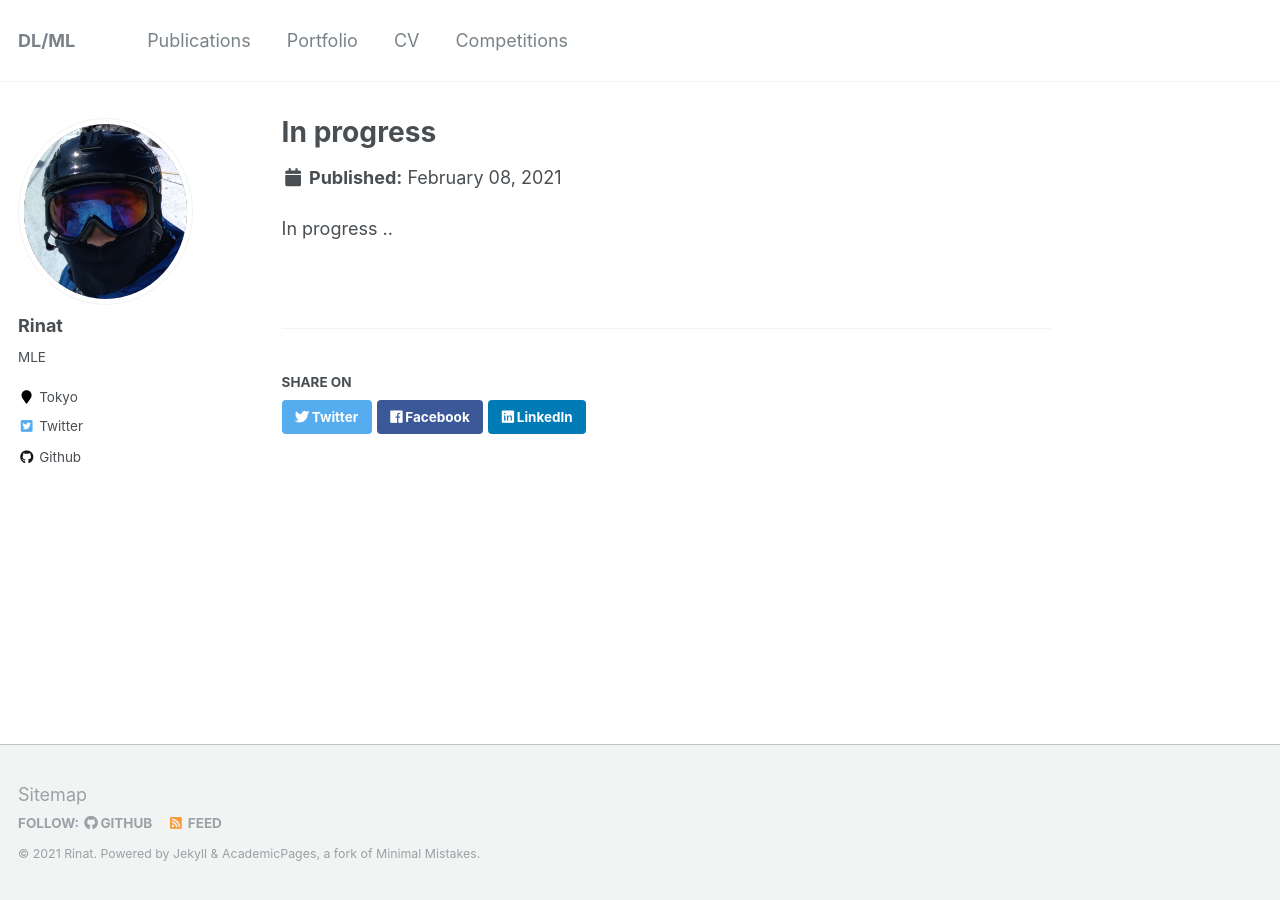
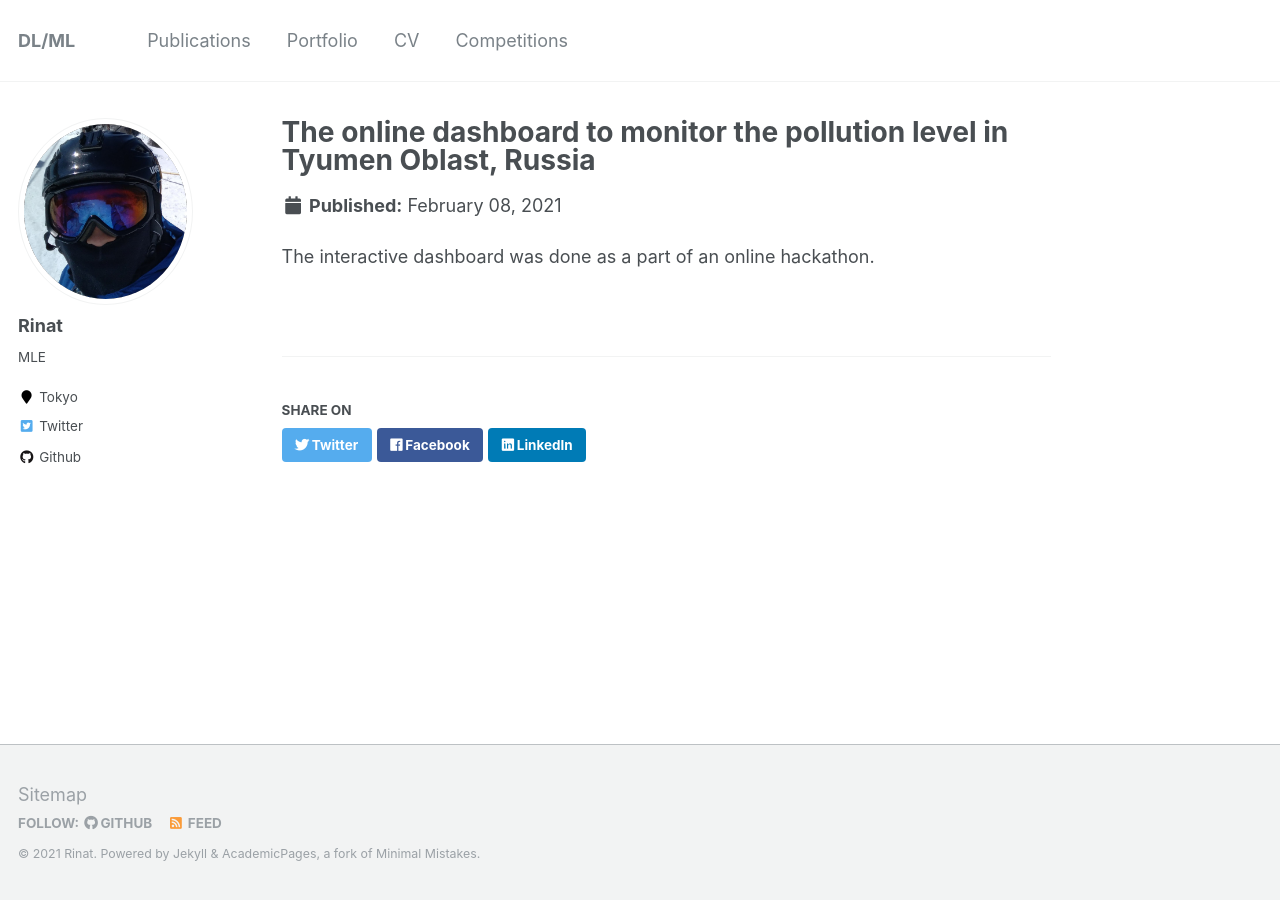
Before and after one commit to Xrenya/xrenya.github.io, a Jekyll site: the page built from _portfolio/portfolio-1.md, in a window 1280 px wide. Built offline with Jekyll 4.4.1, drawn with Linux system fonts in a browser that asks for light colours.

Commit message:
Update portfolio-1.md

```diff
--- a/_portfolio/portfolio-1.md
+++ b/_portfolio/portfolio-1.md
@@ -1,7 +1,6 @@
 ---
-title: "In progress"
-excerpt: "Short description of portfolio<br/><img src='/images/download.jpeg'>"
+title: "The online dashboard to monitor the pollution level in Tyumen Oblast, Russia"
+excerpt: "Short description of portfolio<br/><img src='/images/gui_app.png'>"
 collection: portfolio
 ---
-
-In progress ..
+The interactive dashboard was done as a part of an online hackathon.
```
